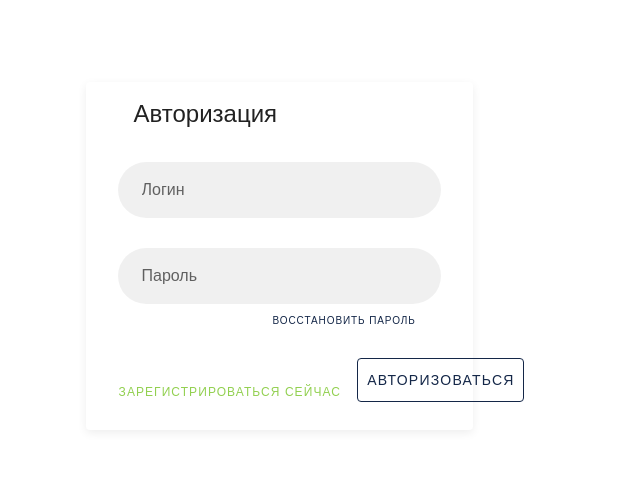
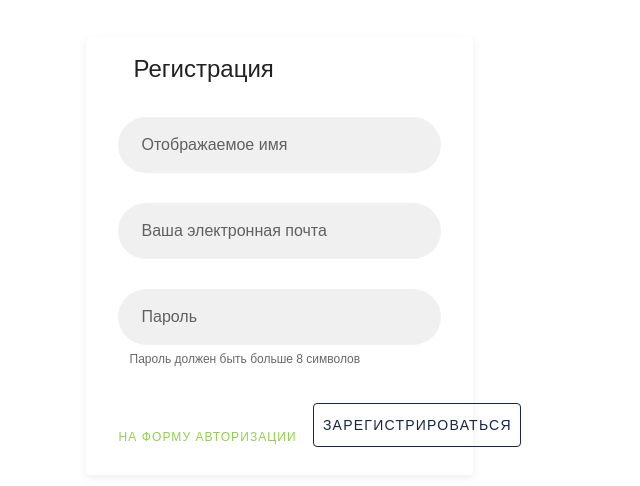
Before and after one commit to DK-Kami/dashboard-vue, a Vue app: page /registration in a window 1280 px wide. Shown: the part 144-630 px from the top of the page, without its empty margins (361-1001 px from the left). Built offline with nearby package versions, Linux system fonts and the light colour scheme; a small style sheet from the web is missing.

Commit message:
Смена url при смене формы

```diff
--- a/src/main.js
+++ b/src/main.js
@@ -13,7 +13,7 @@
 
 RStore.subscribe('afterUpdate', state => {
   store.dispatch(state ? 'auth/loginFromState' : 'logout', state);
-  return router.push('/');
+  if (state) router.push('/ping');
 });
 
 new Vue({
--- a/src/views/LoginPage/index.vue
+++ b/src/views/LoginPage/index.vue
@@ -44,6 +44,9 @@
 export default {
   name: 'LoginPage',
   components: { AuthForm, RegistrationForm },
+  created() {
+    this.isAuth = this.$route.name === 'login';
+  },
   data: vm => ({
     auth: {
       password: '',
@@ -66,11 +69,13 @@
       if (this.isAuth) {
         this.auth.password = '';
         this.auth.login = '';
+        this.$router.push('/registration');
       }
       else {
         this.register.password = '';
         this.register.nickname = '';
         this.register.email = '';
+        this.$router.push('/login');
       }
       this.isAuth = !this.isAuth;
     },
```
